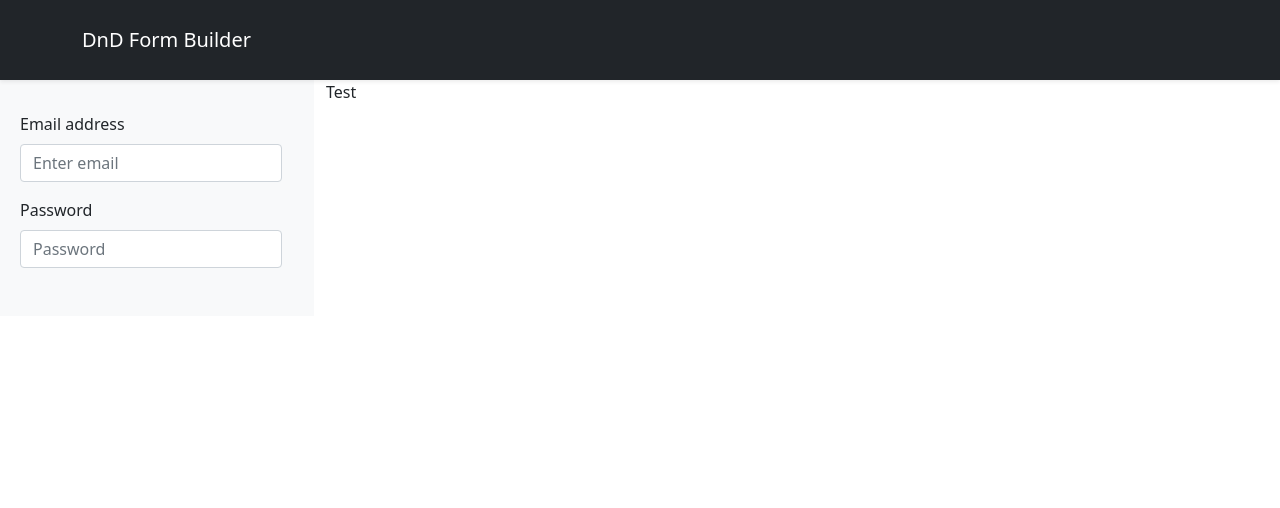
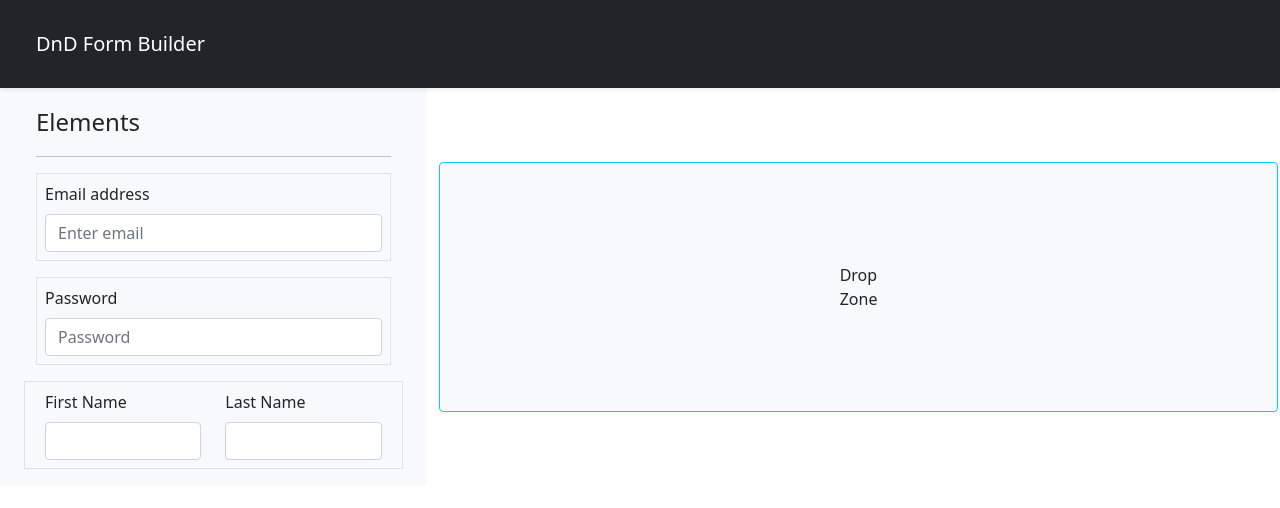
Before and after one commit to kevingao25/DnD-form-builder, a React (Create React App) app: page / in a window 1280 px wide. Shown: the top 508 px of the page. Built offline with nearby package versions, Linux system fonts and the light colour scheme.

Commit message:
refined css layout

```diff
--- a/src/App.css
+++ b/src/App.css
@@ -1,7 +1,35 @@
-.navbar {
-	padding: 20px;
+* {
+	border: 0;
+	margin: 0;
 }
 
-.fieldElem {
-	padding: 2rem;
+html,
+body {
+	/* overflow: hidden; */
+	height: 100%;
 }
+
+/* Form elements */
+.border {
+	padding: 8px;
+}
+
+.border:hover {
+	border: 1px dashed rgba(143, 142, 199, 0.5) !important;
+}
+
+.cursor {
+	cursor: grab;
+}
+
+.form-control {
+	cursor: inherit;
+}
+
+.form-label {
+	cursor: inherit;
+}
+
+.build-space {
+	padding: 100px 400px;
+}
--- a/src/App.js
+++ b/src/App.js
@@ -1,14 +1,11 @@
 import React from "react";
-import { Button, Container } from "react-bootstrap";
 import "bootstrap/dist/css/bootstrap.min.css";
-import AppHeader from "./components/AppHeader";
 import Builder from "./components/Builder";
 import "./App.css";
 
 function App() {
 	return (
 		<div className="App">
-			<AppHeader></AppHeader>
 			<Builder></Builder>
 		</div>
 	);
--- a/src/components/AppHeader.jsx
+++ b/src/components/AppHeader.jsx
@@ -2,8 +2,8 @@ import React from "react";
 
 function AppHeader() {
 	return (
-		<div class="navbar navbar-dark bg-dark shadow-sm">
-			<div className="container">
+		<div class="navbar navbar-dark bg-dark shadow-sm p-4">
+			<div className="container-fluid">
 				<a href="/" class="navbar-brand">
 					DnD Form Builder
 				</a>
--- a/src/components/Builder.jsx
+++ b/src/components/Builder.jsx
@@ -1,19 +1,34 @@
 import React from "react";
-import { Form, Button } from "react-bootstrap";
+import { Container } from "react-bootstrap";
 import NameElement from "./elements/NameElement";
 import EmailElement from "./elements/EmailElement";
 import PasswordElement from "./elements/PasswordElement";
+import AppHeader from "./AppHeader";
 
 function Builder() {
 	return (
-		<div className="main">
-			<div className="row">
-				<div className="col col-3 bg-light fieldElem">
-					<EmailElement />
-					<PasswordElement />
+		<div className="main vh-100">
+			<AppHeader />
+			<div className="container-fluid">
+				<div className="row">
+					{/* Draggable field elements for form building */}
+					<div className="col col-4 bg-light pt-3">
+						<div className="container">
+							<span className="fs-4">Elements</span>
+							<hr />
+							<EmailElement />
+							<PasswordElement />
+							<NameElement />
+						</div>
+					</div>
+
+					{/* Form building space */}
+					<div className="col col-8 d-flex">
+						<div className="m-auto bg-light build-space border border-info rounded">
+							Drop Zone
+						</div>
+					</div>
 				</div>
-
-				<div className="col col-9">Test</div>
 			</div>
 		</div>
 	);
--- a/src/components/elements/EmailElement.jsx
+++ b/src/components/elements/EmailElement.jsx
@@ -1,10 +1,11 @@
 import React from "react";
 import Form from "react-bootstrap/form";
+import Container from "react-bootstrap/Container";
 
 function EmailElement() {
 	return (
-		<Form>
-			<Form.Group className="mb-3" controlId="formBasicEmail">
+		<Form className="border mb-3 cursor">
+			<Form.Group controlId="formBasicEmail">
 				<Form.Label>Email address</Form.Label>
 				<Form.Control type="email" placeholder="Enter email" />
 			</Form.Group>
--- a/src/components/elements/NameElement.jsx
+++ b/src/components/elements/NameElement.jsx
@@ -1,7 +1,20 @@
 import React from "react";
+import { Form, Container, Col } from "react-bootstrap";
 
-function NameElements() {
-	return <div></div>;
+function NameElement() {
+	return (
+		<Form className="row border mb-3 cursor">
+			<Form.Group as={Col} controlId="formFirstName">
+				<Form.Label className="label">First Name</Form.Label>
+				<Form.Control type="text" name="firstName" />
+			</Form.Group>
+
+			<Form.Group as={Col} controlId="formLastName">
+				<Form.Label className="label">Last Name</Form.Label>
+				<Form.Control type="text" name="lastName" />
+			</Form.Group>
+		</Form>
+	);
 }
 
-export default NameElements;
+export default NameElement;
--- a/src/components/elements/PasswordElement.jsx
+++ b/src/components/elements/PasswordElement.jsx
@@ -1,10 +1,10 @@
 import React from "react";
-import Form from "react-bootstrap/form";
+import { Form, Container } from "react-bootstrap";
 
 function PasswordElement() {
 	return (
-		<Form>
-			<Form.Group className="mb-3" controlId="formBasicPassword">
+		<Form className="border mb-3 cursor">
+			<Form.Group controlId="formBasicPassword">
 				<Form.Label>Password</Form.Label>
 				<Form.Control type="password" placeholder="Password" />
 			</Form.Group>
```
